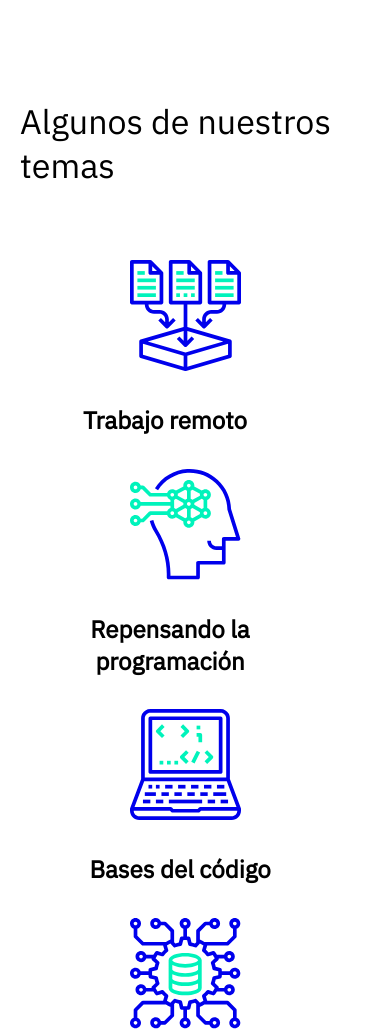
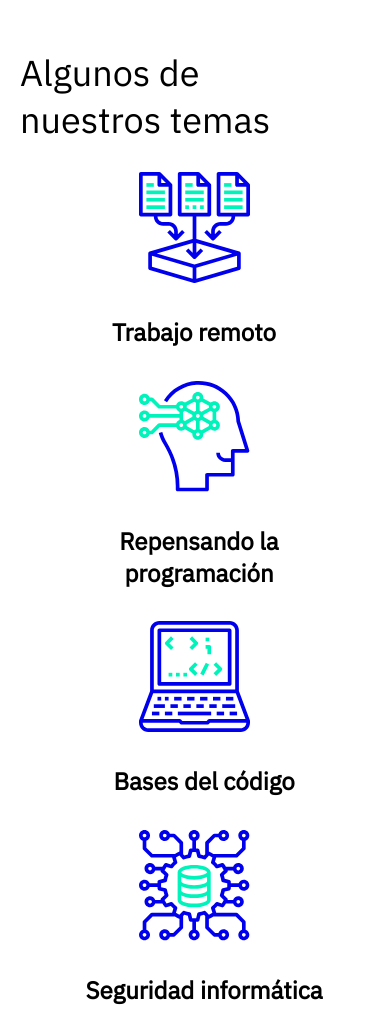
Before and after one commit to lishilandia/Acamica-Podcast-Channel, a plain HTML site: page index.html in a window 390 px wide. Shown: the part 4876-5908 px from the top of the page. Drawn offline with Linux system fonts and the light colour scheme.

Commit message:
limpieza de comentarios y ajustes html

```diff
--- a/index.html
+++ b/index.html
@@ -200,7 +200,7 @@
     </section>
 
     <section class="Topicos-b">
-      <p id="topicosb" style="font-family: IBM Plex Sans; font-size: 34px">Algunos de nuestros temas</p>
+      <p id="topicosb" style="font-family: IBM Plex Sans; font-size: 36px; width: 70%; height: 84px; position: relative; top: -50px;">Algunos de nuestros temas</p>
       <section class="algunos-de-nuestros-temasb" style="font-family: IBM Plex Sans; font-weight: bolder;
       font-size: 24px; text-align: center; display: flex; height: 900px;
     justify-content: space-evenly">
--- a/style.css
+++ b/style.css
@@ -9,7 +9,6 @@ body {
   margin: 0;
   height: 100%;
   width: 100%;
-  /* overflow: auto; */
 }
 
 html {
@@ -183,6 +182,8 @@ section .title-5 {
 .spotify-col1,
 .spotify-col2 {
   width: 544px;
+  display: flex;
+  flex-direction: column;
 }
 
 .de-donde-venimos p {
@@ -323,9 +324,7 @@ section.parent-btnb {
   position: absolute;
   top: 2800px;
 }
-/* .nav-bar {
-  overflow: hidden;
-} */
+
 @media screen and (max-width: 401px) {
   .menu > ul > li > a {
     display: none;
@@ -336,16 +335,7 @@ section.parent-btnb {
     position: absolute;
     top: 24px;
     width: 100%;
-    /* transform: translateX(120%);
-    transition: all 0.3s ease;
-    display: block; */
-    /* top: 50px;
-    overflow: hidden; */
   }
-
-  /* .nav-bar {
-    display: block;
-  } */
 
   .menu-options li {
     list-style-type: none;
@@ -381,8 +371,6 @@ section.parent-btnb {
   #chk-nav-bar:checked ~ .menu-options,
   #chk-nav-bar:checked ~ #burger-close {
     display: block;
-    /* transform: translateX(0%);
-    overflow: hidden; */
   }
 
   #episodios {
@@ -405,7 +393,6 @@ section.parent-btnb {
   .btn,
   .title-1,
   .title-5,
-  /* .Episodios, */
   section.Entrevistas,
   .phone-de,
   .rectangulo2,
@@ -574,7 +561,7 @@ section.parent-btnb {
     position: relative;
     justify-content: space-between;
     top: 40px;
-    left: 110px;
+    right: 140px;
     width: 30%;
     height: 600px;
   }
@@ -582,25 +569,25 @@ section.parent-btnb {
   .algunos-de-nuestros-temasb p:nth-child(2) {
     width: 250px;
     position: relative;
-    left: -90px;
+    left: -70px;
   }
 
   .algunos-de-nuestros-temasb p:nth-child(4) {
     width: 250px;
     position: relative;
-    left: -85px;
+    left: -65px;
   }
 
   .algunos-de-nuestros-temasb p:nth-child(6) {
     width: 250px;
     position: relative;
-    left: -75px;
+    left: -60px;
   }
 
   .algunos-de-nuestros-temasb p:nth-child(8) {
     width: 250px;
     position: relative;
-    left: -80px;
+    left: -60px;
   }
 
   section.rectangulo2b {
```
